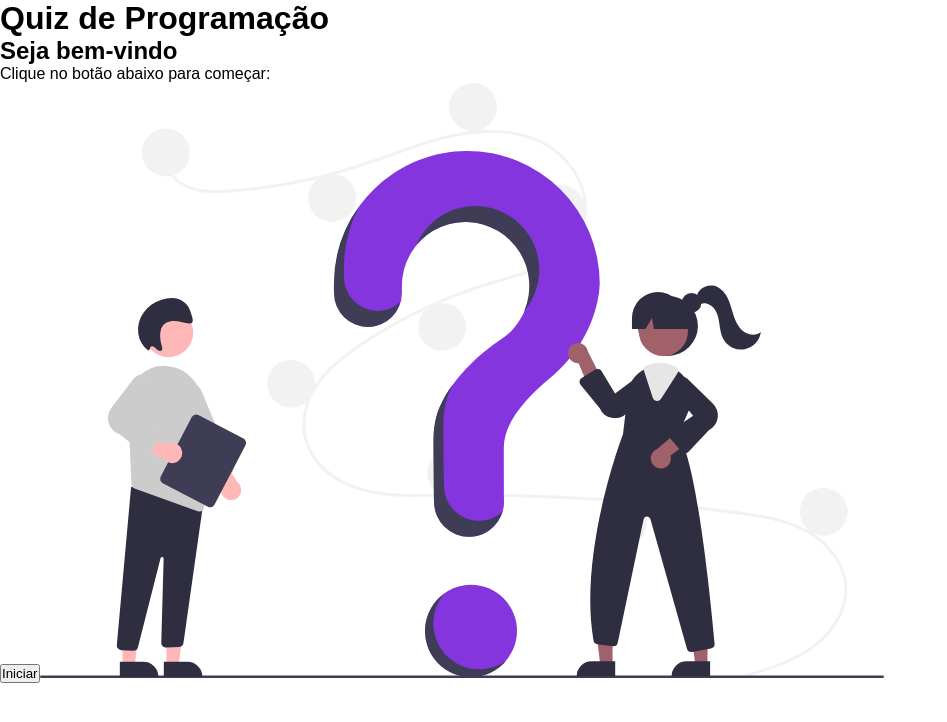
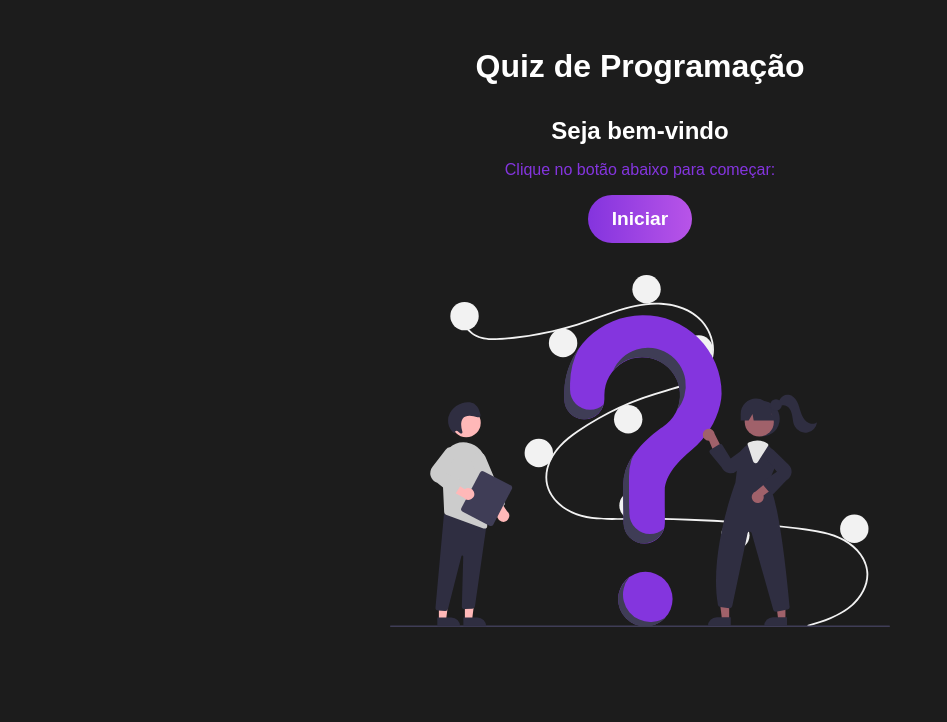
Before and after one commit to leogama09/React-quiz, a React app in the folder quiz/: page / in a window 1280 px wide. Shown: the top 722 px of the page, without its empty margins (0-947 px from the left). Built offline with nearby package versions, Linux system fonts and the light colour scheme; the HTML template or start-up script is replaced by a standard one.

Commit message:
Initial CSS

```diff
--- a/quiz/src/App.css
+++ b/quiz/src/App.css
@@ -0,0 +1,12 @@
+.App {
+    text-align: center;
+    padding-top: 3rem;
+    display: flex;
+    flex-direction: column;
+    align-items: center;
+    justify-content: center;
+}
+
+.App h1 {
+    margin-bottom: 2rem;
+}
--- a/quiz/src/components/Welcome.css
+++ b/quiz/src/components/Welcome.css
@@ -0,0 +1,17 @@
+#welcome {
+    text-align: center;
+    max-width: 500px;
+}
+
+#welcome h2,
+#welcome p {
+    margin-bottom: 1rem;
+}
+
+#welcome p {
+    color: #8435de;
+}
+
+#welcome img {
+    margin-top: 2rem;
+}
--- a/quiz/src/index.css
+++ b/quiz/src/index.css
@@ -2,4 +2,38 @@
   padding: 0;
   margin: 0;
   font-family: "Raleway", sans-serif;
+  color: #FFF;
 }
+
+body,
+html {
+  min-height: 100vh;
+  height: 100%;
+  background-color: #1c1c1c;
+}
+
+img {
+  max-width: 100%;
+}
+
+button {
+  font-weight: bold;
+  font-size: 1.2rem;
+  cursor: pointer;
+  padding: .8rem 1.5rem;
+  background: linear-gradient(
+    90deg,
+    rgba(132, 52, 222, 1) 0%,
+    rgba(184, 84, 232, 1) 100%
+  );
+  border-radius: 3rem;
+  border: none;
+}
+
+button:hover {
+  background: linear-gradient(
+    90deg,
+    rgba(184, 84, 232, 1) 0%,
+    rgba(132, 52, 222, 1) 100%
+  );
+}
```
